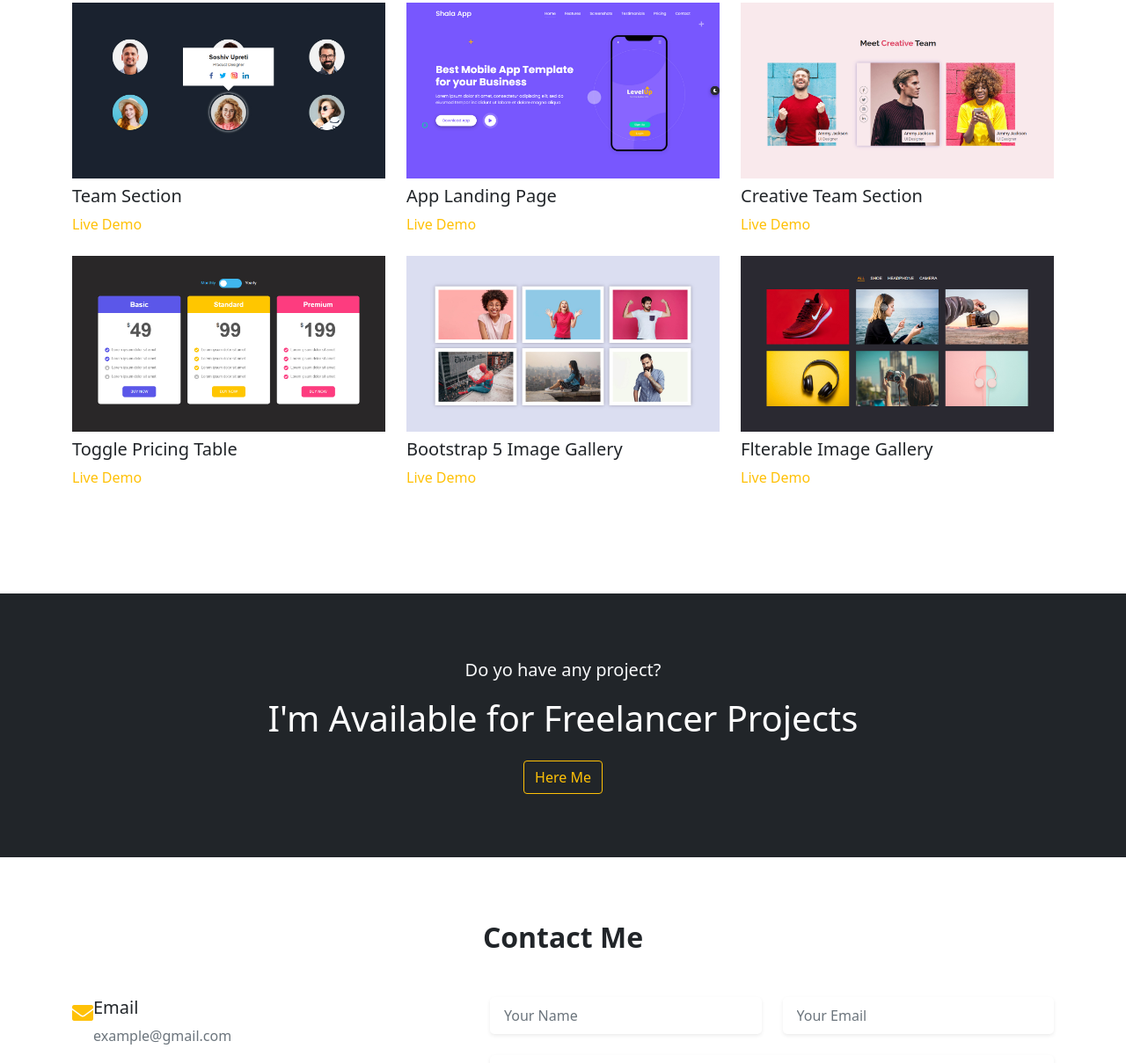
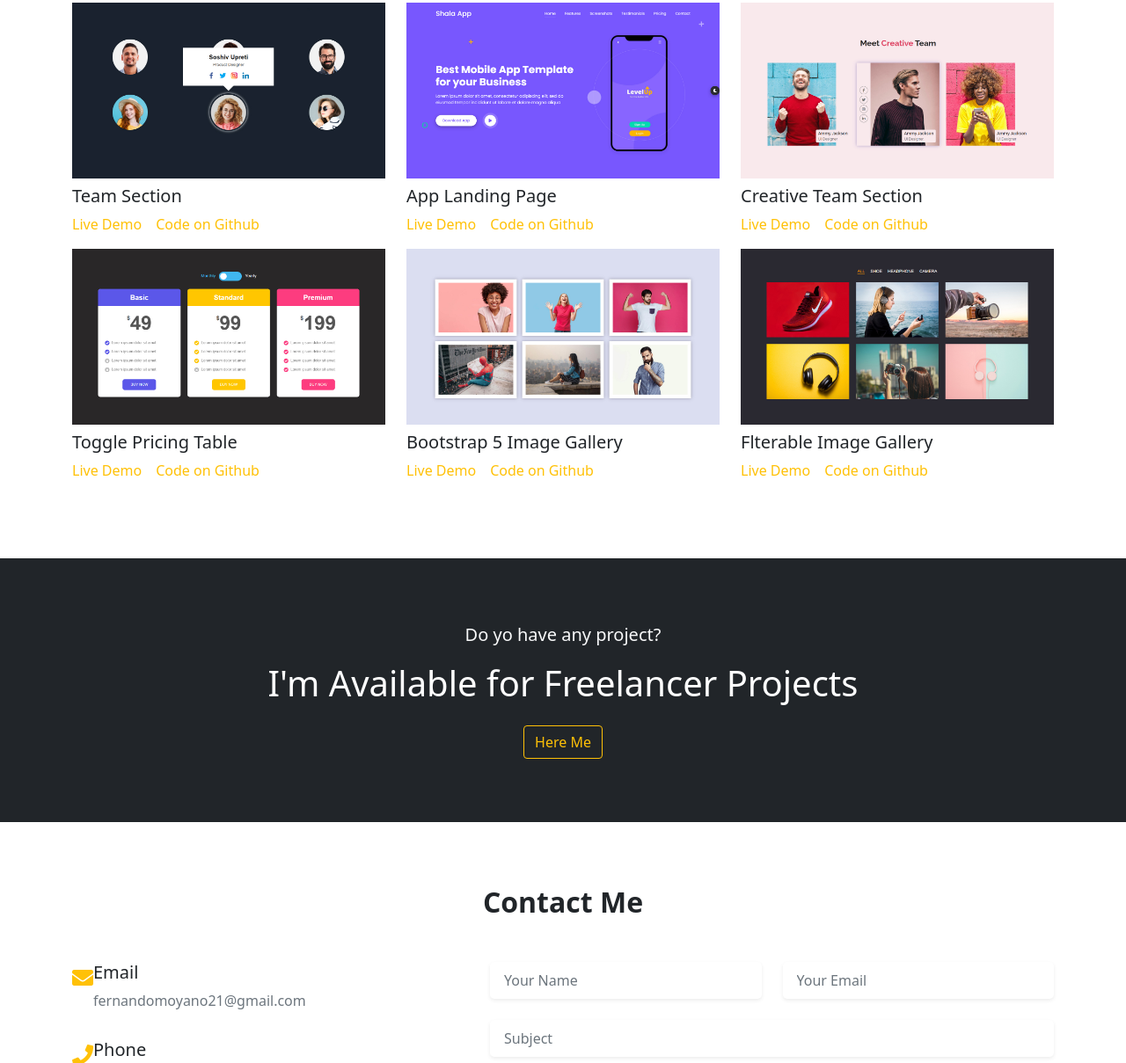
Before and after one commit to FernandoMoyano/Portfolio-1, a plain HTML site: page index.html in a window 1280 px wide. Shown: the part 2009-3218 px from the top of the page at 88% size. Drawn offline with Linux system fonts and the light colour scheme.

Commit message:
Links de trabajos

```diff
--- a/index.html
+++ b/index.html
@@ -109,7 +109,7 @@
 
   <!-- Hom section end -->
 
-  <!-- about me section start -->
+  <!-- Skills section start -->
   <section class="about py-4" id="skills">
     <div class="container-lg py-4">
       <div class="row justify-content-center">
@@ -262,42 +262,60 @@
           <div class="portfolio-item">
             <img src="img/portfolio/1.jpg" class="w-100 img-thubnail" alt="portfolio item">
             <h3 class="text-capitalize fs-5 my-2">team section</h3>
-            <p class="mb-4"><a href="#" class="text-warning text-decoration-none">Live Demo</a></p>
+            <div class="d-flex">
+            <p><a href="#" class="text-warning text-decoration-none me-3">Live Demo</a></p>
+            <p><a href="#" class="text-warning text-decoration-none">Code on Github</a></p>
+          </div>
           </div>
         </div>
         <div class="col-md-6 col-lg-4">
           <div class="portfolio-item">
             <img src="img/portfolio/2.jpg" class="w-100 img-thubnail" alt="portfolio item">
             <h3 class="text-capitalize fs-5 my-2">app landing page</h3>
-            <p class="mb-4"><a href="#" class="text-warning text-decoration-none">Live Demo</a></p>
+            <div class="d-flex">
+            <p><a href="#" class="text-warning text-decoration-none me-3">Live Demo</a></p>
+            <p><a href="#" class="text-warning text-decoration-none">Code on Github</a></p>
+          </div>
           </div>
         </div>
         <div class="col-md-6 col-lg-4">
           <div class="portfolio-item">
             <img src="img/portfolio/3.jpg" class="w-100 img-thubnail" alt="portfolio item">
             <h3 class="text-capitalize fs-5 my-2">creative team section</h3>
-            <p class="mb-4"><a href="#" class="text-warning text-decoration-none">Live Demo</a></p>
+            <div class="d-flex">
+            <p><a href="#" class="text-warning text-decoration-none me-3">Live Demo</a></p>
+            <p><a href="#" class="text-warning text-decoration-none">Code on Github</a></p>
+          </div>
           </div>
         </div>
         <div class="col-md-6 col-lg-4">
           <div class="portfolio-item">
             <img src="img/portfolio/4.jpg" class="w-100 img-thubnail" alt="portfolio item">
             <h3 class="text-capitalize fs-5 my-2">toggle pricing table</h3>
-            <p class="mb-4"><a href="#" class="text-warning text-decoration-none">Live Demo</a></p>
+            <div class="d-flex">
+            <p><a href="#" class="text-warning text-decoration-none me-3">Live Demo</a></p>
+            <p><a href="#" class="text-warning text-decoration-none">Code on Github</a></p>
+          </div>
           </div>
         </div>
         <div class="col-md-6 col-lg-4">
           <div class="portfolio-item">
             <img src="img/portfolio/5.jpg" class="w-100 img-thubnail" alt="portfolio item">
             <h3 class="text-capitalize fs-5 my-2">bootstrap 5 image gallery</h3>
-            <p class="mb-5"><a href="#" class="text-warning text-decoration-none">Live Demo</a></p>
+            <div class="d-flex">
+            <p><a href="#" class="text-warning text-decoration-none me-3">Live Demo</a></p>
+            <p><a href="#" class="text-warning text-decoration-none">Code on Github</a></p>
+          </div>
           </div>
         </div>
         <div class="col-md-6 col-lg-4">
           <div class="portfolio-item">
             <img src="img/portfolio/6.jpg" class="w-100 img-thubnail" alt="portfolio item">
             <h3 class="text-capitalize fs-5 my-2">flterable image gallery</h3>
-            <p class="mb-4"><a href="#" class="text-warning text-decoration-none">Live Demo</a></p>
+            <div class="d-flex">
+            <p><a href="#" class="text-warning text-decoration-none me-3">Live Demo</a></p>
+            <p><a href="#" class="text-warning text-decoration-none">Code on Github</a></p>
+          </div>
           </div>
         </div>
       </div>
@@ -436,7 +454,7 @@
             </div>
             <div class="text">
               <h3 class="fs-5">Email</h3>
-              <p class="text-muted">example@gmail.com</p>
+              <p class="text-muted">fernandomoyano21@gmail.com</p>
             </div>
           </div>
           <div class="contact-item d-flex mb-3">
@@ -445,7 +463,7 @@
             </div>
             <div class="text">
               <h3 class="fs-5">Phone</h3>
-              <p class="text-muted">93 636345</p>
+              <p class="text-muted">3517442112</p>
             </div>
           </div>
           <div class="contact-item d-flex mb-5">
```
